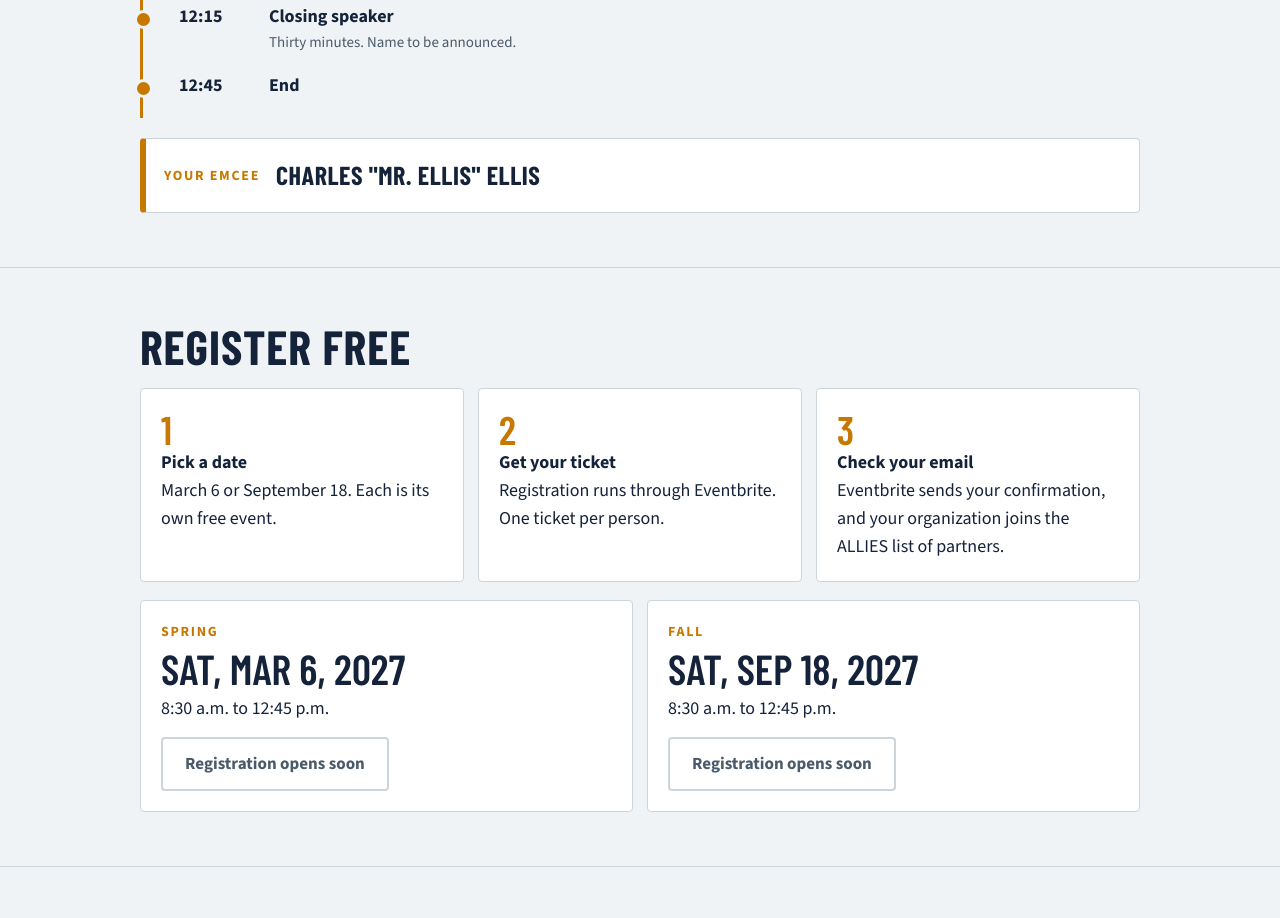
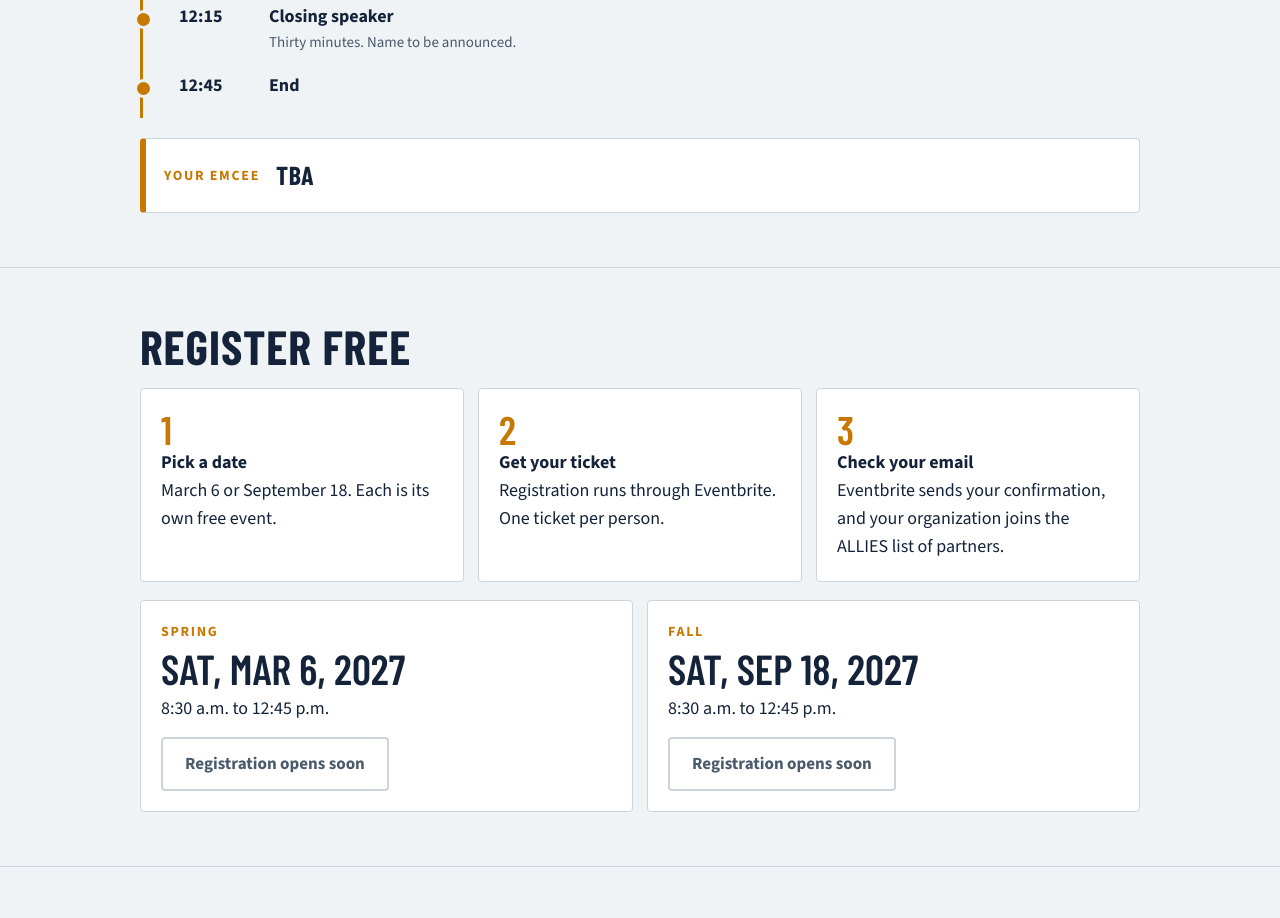
Before and after one commit to highgroundthree-art/Allies, a plain HTML site: page index.html in a window 1280 px wide. Shown: the part 2603-3521 px from the top of the page. Drawn offline with nearby package versions, Linux system fonts and the light colour scheme; a web font is replaced by a local one.

Commit message:
Replace emcee name with TBA
Co-Authored-By: Claude Sonnet 5.5 <noreply@anthropic.com>
Claude-Session: https://claude.ai/code/session_01EGDLTNMcjpYkdFrcZbG58e

```diff
--- a/index.html
+++ b/index.html
@@ -325,7 +325,7 @@ const SETTINGS = {
       <li><time>12:15</time><div><b>Closing speaker</b><small>Thirty minutes. Name to be announced.</small></div></li>
       <li><time>12:45</time><div><b>End</b></div></li>
     </ol>
-    <div class="emcee"><div class="tag">Your emcee</div><b>Charles "Mr. Ellis" Ellis</b></div>
+    <div class="emcee"><div class="tag">Your emcee</div><b>TBA</b></div>
   </div>
 </section>
 
```
